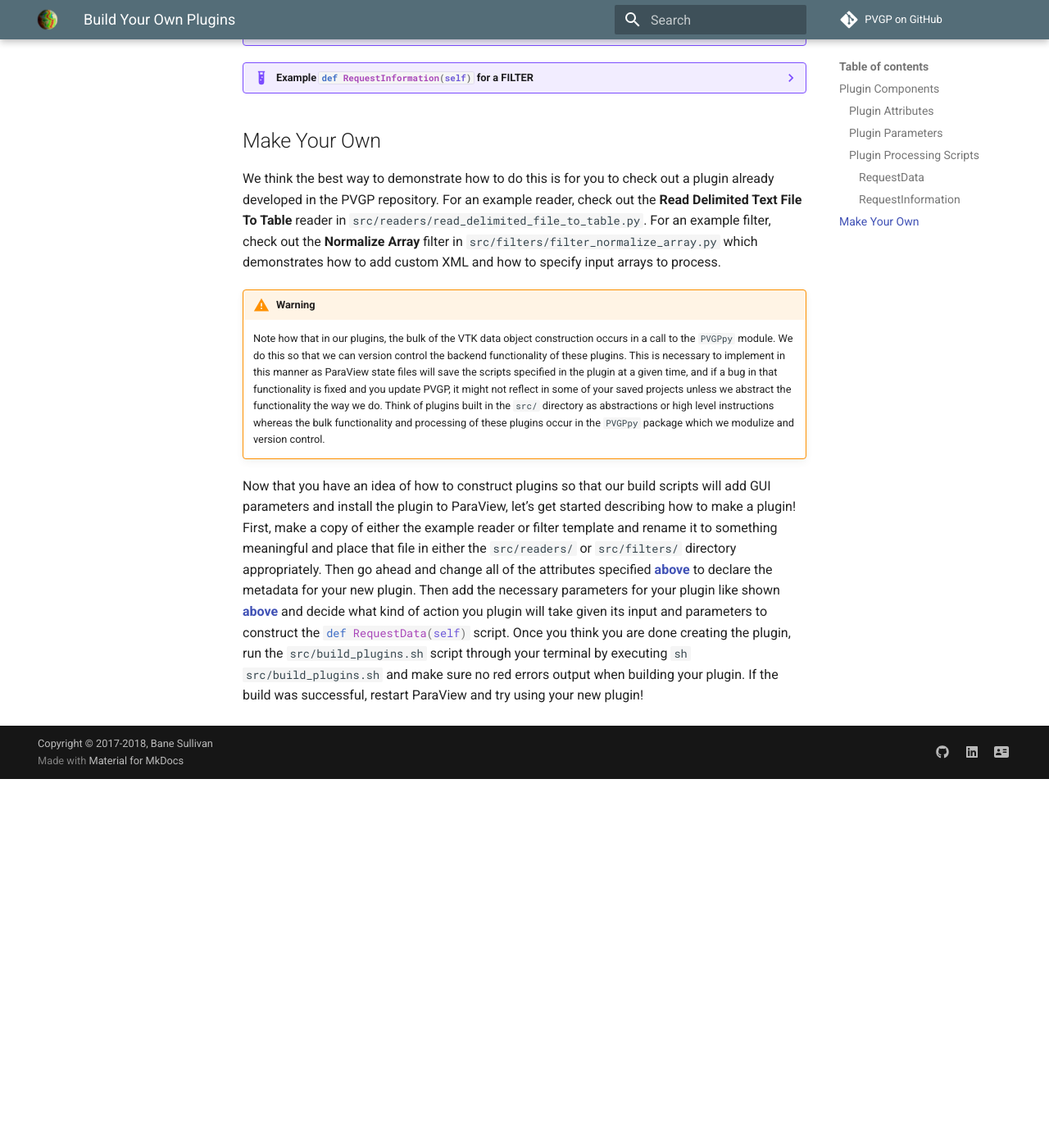
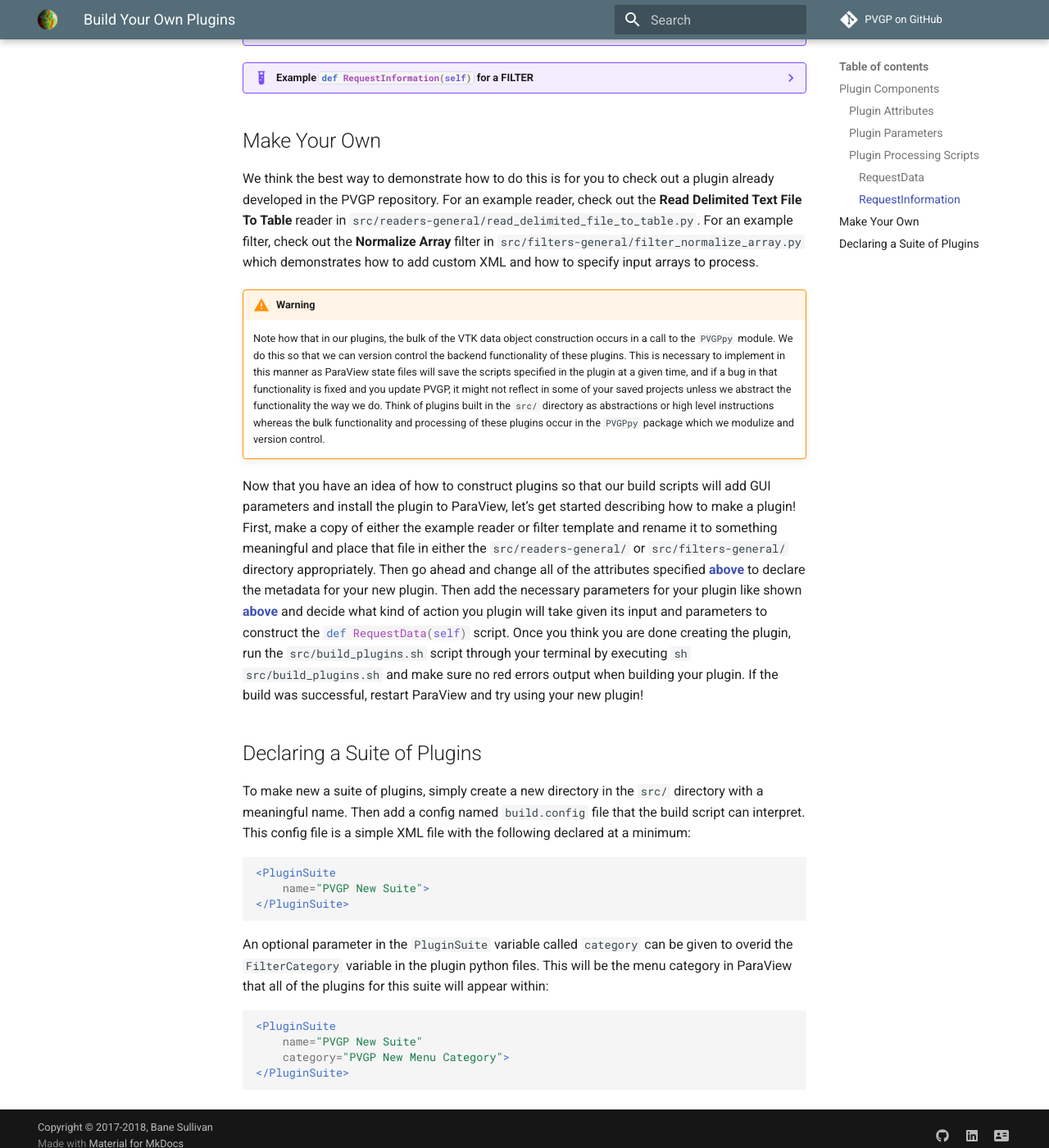
Before and after one commit to OpenGeoVis/PVGeo, an MkDocs documentation site: the page built from docs/Dev-Guide/Build-Your-Own-Plugins.md, in a window 1280 px wide and 1400 px high, scrolled down 3228 px. Shown: the whole window at 82% size. Built offline with MkDocs 1.6.1 and Material for MkDocs 9.7.7, drawn with Linux system fonts in a browser that asks for light colours; comment, search, counter and statistics services are not loaded; old or Windows-style settings are respelled for this version of MkDocs; before the commit the page ends 4178 px from its top, so only the background shows below that; some of the changed text lies outside the part shown.

Commit message:
Explain the different suites and how to make a suite

````diff
--- a/docs/Dev-Guide/Build-Your-Own-Plugins.md
+++ b/docs/Dev-Guide/Build-Your-Own-Plugins.md
@@ -10,7 +10,7 @@ Since a comprehensive guide on using the general purpose **Programmable Source/F
 
 
 ## Plugin Components
-First, let's take a look at the example plugins found under the `src/` directory. There are two example plugins here: a reader (`src/example_reader.py`) and a filter (`src/example_filter.py`). These two example plugins overall have the same structure with subtle differences for their respective functionality as a reader (no input data source) of data filter (has 1 or many data input sources). We have generated these two examples as templates for you when you decide to start coding up your own plugins as they outline all of the available features of our build scripts for what you can implement into your plugin. Let's start by taking a look at the example reader plugin.
+First, let's take a look at the example plugins found under the `src/` directory. There are two example plugins here: a reader (`src/readers-general/example_reader.py`) and a filter (`src/filters-general/example_filter.py`). These two example plugins overall have the same structure with subtle differences for their respective functionality as a reader (no input data source) of data filter (has 1 or many data input sources). We have generated these two examples as templates for you when you decide to start coding up your own plugins as they outline all of the available features of our build scripts for what you can implement into your plugin. Let's start by taking a look at the example reader plugin.
 
 ### Plugin Attributes
 
@@ -22,7 +22,7 @@ Examine the table below to learn how to use each of the plugin attributes. Hover
 | :---------------------- |:--: |:------------------- | :-: | :-:|
 | `Name` | <a class="md-footer-social__link fa fa-info-circle" title="Name of the plugin to be used for coding/macros or reference within ParaView. Think of this link a data object name. This cannot contain spaces."></a> | `:::py Name = 'ExamplePythonReader'`  | ✅ | ✅ |
 | `Label` | <a class="md-footer-social__link fa fa-info-circle" title="Label for the reader in the menu. This is the name you will see appear in GUI menus. Make this label easy to read and concise."></a>| `:::py Label = 'Example Python Reader'`| ✅ | ✅ |
-| `FilterCategory` | <a class="md-footer-social__link fa fa-info-circle" title="The menu category this plugin will appear in under the appropriate menu of Sources or Filters within ParaView."></a> | `:::py FilterCategory = 'PVGP Readers'`| ✅ | ✅ |
+| `FilterCategory` | <a class="md-footer-social__link fa fa-info-circle" title="The menu category this plugin will appear in under the appropriate menu of Sources or Filters within ParaView. If your plugin is a part of a suite and that suite has a specified category in its config file then this variable will be overwritten."></a> | `:::py FilterCategory = 'PVGP Readers'`| ✅ | ✅ |
 | `Extensions` | <a class="md-footer-social__link fa fa-info-circle" title="An attribute to contain possible file extensions for a reader plugin so ParaView can autodetect whether or not to use this plugin as a file reader when you open a file. The is a single str of extensions separated by spaces. Do not include the dot part of the extensions."></a> | `:::py Extensions = 'txt dat csv'` | ✅ | ❌ |
 | `ReaderDescription` | <a class="md-footer-social__link fa fa-info-circle" title="This is a brief Description of the plugin that will appear in the ParaView GUI. Keep this to a small phrase."></a> | `:::py ReaderDescription = 'All Files: Example Python Reader'` | ✅ | ❌ |
 | `Help` | <a class="md-footer-social__link fa fa-info-circle" title="A general overview of the plugin. This should be an encompassing description of the plugin's functionality, i.e. write a paragraph."></a> | `:::py Help = 'This reader provides a starting point for making a file reader in a Programmable Python Source.'` | ✅ | ✅ |
@@ -154,10 +154,28 @@ This method is where we set metadata about the output of the plugin. Use if you
     ```
 
 ## Make Your Own
-We think the best way to demonstrate how to do this is for you to check out a plugin already developed in the PVGP repository. For an example reader, check out the **Read Delimited Text File To Table** reader in `src/readers/read_delimited_file_to_table.py`. For an example filter, check out the **Normalize Array** filter in `src/filters/filter_normalize_array.py` which demonstrates how to add custom XML and how to specify input arrays to process.
+We think the best way to demonstrate how to do this is for you to check out a plugin already developed in the PVGP repository. For an example reader, check out the **Read Delimited Text File To Table** reader in `src/readers-general/read_delimited_file_to_table.py`. For an example filter, check out the **Normalize Array** filter in `src/filters-general/filter_normalize_array.py` which demonstrates how to add custom XML and how to specify input arrays to process.
 
 !!! warning
     Note how that in our plugins, the bulk of the VTK data object construction occurs in a call to the `PVGPpy` module. We do this so that we can version control the backend functionality of these plugins. This is necessary to implement in this manner as ParaView state files will save the scripts specified in the plugin at a given time, and if a bug in that functionality is fixed and you update PVGP, it might not reflect in some of your saved projects unless we abstract the functionality the way we do. Think of plugins built in the `src/` directory as abstractions or high level instructions whereas the bulk functionality and processing of these plugins occur in the `PVGPpy` package which we modulize and version control.
 
 
-Now that you have an idea of how to construct plugins so that our build scripts will add GUI parameters and install the plugin to ParaView, let's get started describing how to make a plugin! First, make a copy of either the example reader or filter template and rename it to something meaningful and place that file in either the `src/readers/` or `src/filters/` directory appropriately. Then go ahead and change all of the attributes specified [**above**](#plugin-attributes) to declare the metadata for your new plugin. Then add the necessary parameters for your plugin like shown [**above**](#plugin-parameters) and decide what kind of action you plugin will take given its input and parameters to construct the `:::py def RequestData(self)` script. Once you think you are done creating the plugin, run the `src/build_plugins.sh` script through your terminal by executing `:::bash sh src/build_plugins.sh` and make sure no red errors output when building your plugin. If the build was successful, restart ParaView and try using your new plugin!
+Now that you have an idea of how to construct plugins so that our build scripts will add GUI parameters and install the plugin to ParaView, let's get started describing how to make a plugin! First, make a copy of either the example reader or filter template and rename it to something meaningful and place that file in either the `src/readers-general/` or `src/filters-general/` directory appropriately. Then go ahead and change all of the attributes specified [**above**](#plugin-attributes) to declare the metadata for your new plugin. Then add the necessary parameters for your plugin like shown [**above**](#plugin-parameters) and decide what kind of action you plugin will take given its input and parameters to construct the `:::py def RequestData(self)` script. Once you think you are done creating the plugin, run the `src/build_plugins.sh` script through your terminal by executing `:::bash sh src/build_plugins.sh` and make sure no red errors output when building your plugin. If the build was successful, restart ParaView and try using your new plugin!
+
+## Declaring a Suite of Plugins
+To make new a suite of plugins, simply create a new directory in the `src/` directory with a meaningful name. Then add a config named `build.config` file that the build script can interpret. This config file is a simple XML file with the following declared at a minimum:
+
+```XML
+<PluginSuite
+    name="PVGP New Suite">
+</PluginSuite>
+```
+
+An optional parameter in the `:::xml PluginSuite` variable called `category` can be given to overid the `FilterCategory` variable in the plugin python files. This will be the menu category in ParaView that all of the plugins for this suite will appear within:
+
+```XML
+<PluginSuite
+    name="PVGP New Suite"
+    category="PVGP New Menu Category">
+</PluginSuite>
+```
````
Also changed, not shown: docs/plugin-suites/about-plugin-suites.md (+17 -14 lines).
